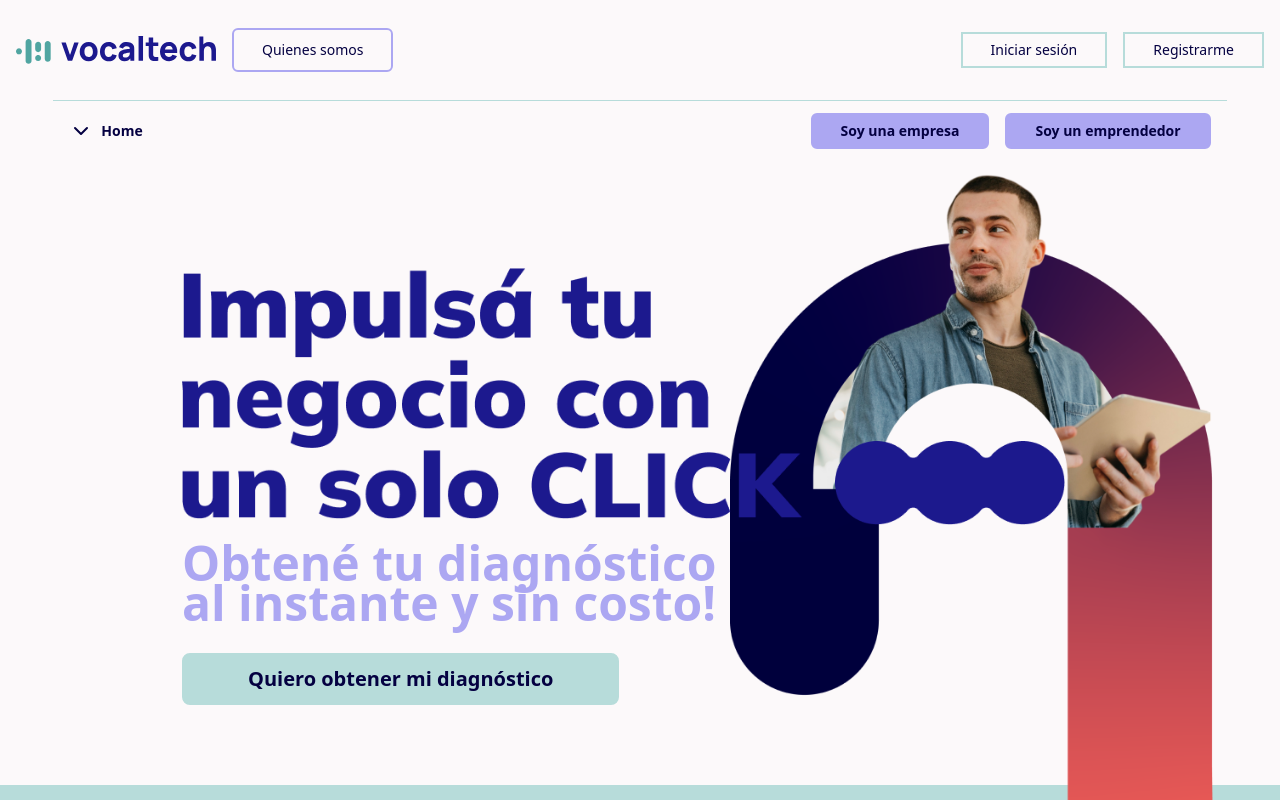
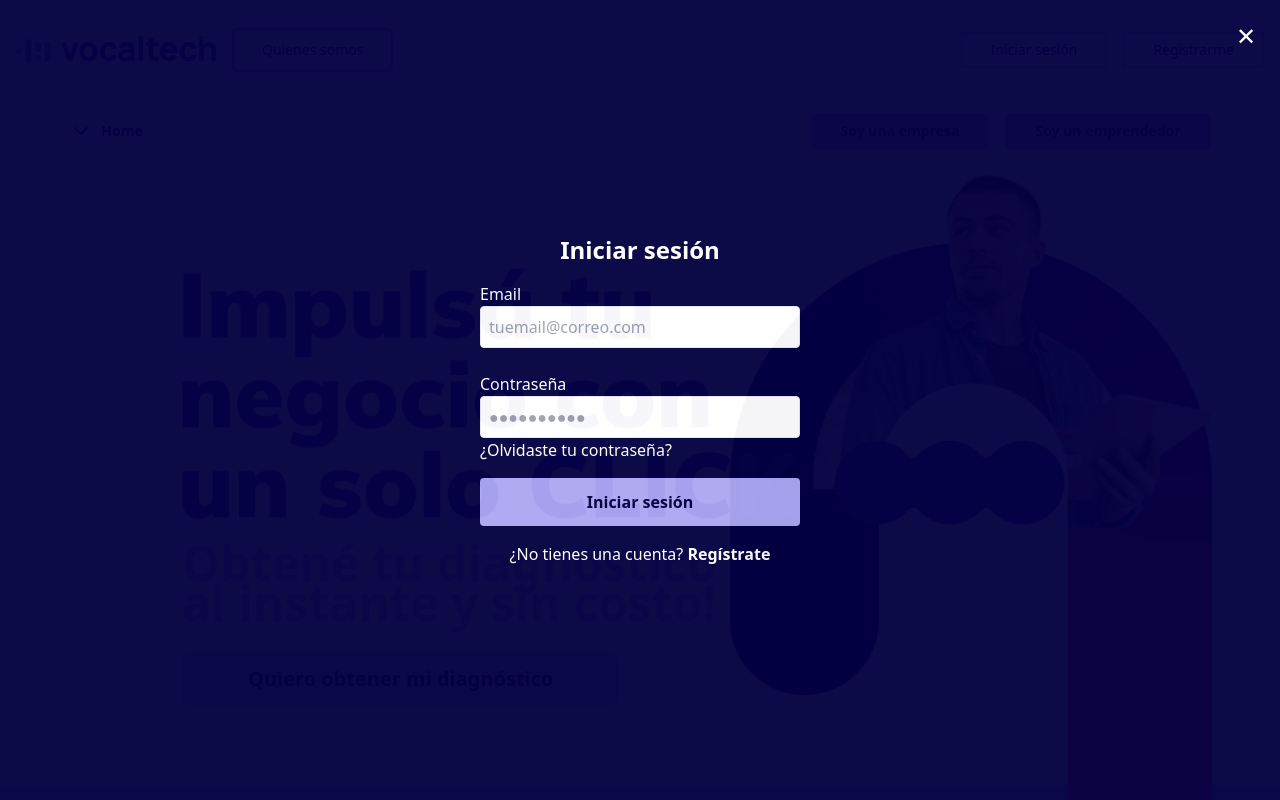
Before and after one commit to No-Country-simulation/equipo-h4-01-vocaltech, a Next.js app in the folder frontend/: page / in a window 1280 px wide. Both pictures are taken after a click on the button "Iniciar sesión". Shown: the top 800 px of the page. Built offline with nearby package versions, Linux system fonts and the light colour scheme.

Commit message:
add Auth modal

```diff
--- /dev/null
+++ b/frontend/src/app/(public)/(home)/components/AuthModal.tsx
@@ -0,0 +1,128 @@
+"use client";
+import { useState, useEffect } from "react";
+import { useAuthModal } from "@/store/useAuthModal";
+import Link from "next/link";
+
+export default function AuthModal() {
+  const { isOpen, isLogin, closeModal } = useAuthModal();
+  const [isCompany, setIsCompany] = useState(false);
+
+  useEffect(() => {
+    // Solo abrir el modal si no está previamente cerrado
+    const modalShown = localStorage.getItem("modalShown");
+
+    if (!modalShown) {
+      // Si el modal no se ha mostrado, abrirlo y marcarlo en localStorage
+      localStorage.setItem("modalShown", "true");
+    }
+  }, []);
+
+  const handleToggle = () => {
+    setIsCompany((prev) => !prev);
+  };
+    const { openModal } = useAuthModal();
+
+  return (
+    <div className={`fixed inset-0 bg-deepblue opacity-80 flex items-center justify-center z-50 ${!isOpen && "hidden"}`}>
+      <div className="p-8 w-96 text-start relative text-white">
+        <h2 className="text-2xl font-bold mb-4 text-center text-white">
+          {isLogin ? "Iniciar sesión" : "Registrarse"}
+        </h2>
+        <form>
+        {!isLogin && (
+          <>
+          <label htmlFor="name">Nombre/s y apellido/s</label>
+          <input
+            type="text"
+            placeholder="Juan Perez"
+            className="bg-white text-black mb-6 w-full py-2 px-2 border rounded-sm focus:outline-none focus:ring-2 focus:ring-blue-500"
+          />
+          </>
+        )}
+          <label htmlFor="email">Email</label>
+          <input
+            type="email"
+            placeholder="tuemail@correo.com"
+            className="bg-white text-black mb-6 w-full py-2 px-2 border rounded-sm focus:outline-none focus:ring-2 focus:ring-blue-500"
+          />
+          <label htmlFor="password">Contraseña</label>
+          <input
+            type="password"
+            placeholder="&#9679;&#9679;&#9679;&#9679;&#9679;&#9679;&#9679;&#9679;&#9679;&#9679;"
+            className={`bg-white text-black ${!isLogin && "mb-6"} w-full py-2 px-2 border rounded-sm focus:outline-none focus:ring-2 focus:ring-blue-500`}
+          />
+        {isLogin && (
+          <p>
+              ¿Olvidaste tu contraseña?
+          </p>
+        )}
+          {!isLogin && (
+            <>
+              <label htmlFor="confirm-password">Repetir contraseña</label>
+              <input
+                type="password"
+                placeholder="&#9679;&#9679;&#9679;&#9679;&#9679;&#9679;&#9679;&#9679;&#9679;&#9679;"
+                className="bg-white text-black mb-6 w-full py-2 px-2 border rounded-sm focus:outline-none focus:ring-2 focus:ring-blue-500"
+              />
+            </>
+          )}
+
+          {/* Toggle switch para seleccionar tipo de usuario */}
+          {!isLogin && (
+            <div className="mb-6">
+              <label className="block text-lg">Seleccionar tipo de usuario:</label>
+              <div className="flex items-center space-x-4 mt-2">
+                <span className="text-sm text-white">Emprendedor</span>
+                <div
+                  onClick={handleToggle}
+                  className={`relative inline-block w-12 h-6 transition duration-200 ease-in-out ${isCompany ? "bg-lavender" : "bg-aqua"} rounded-full cursor-pointer`}
+                >
+                  <span
+                    className={`absolute top-0.5 left-0.5 w-5 h-5 bg-white rounded-full shadow-md transform transition-transform duration-200 ease-in-out ${
+                      isCompany ? "translate-x-6" : ""
+                    }`}
+                  ></span>
+                </div>
+                <span className="text-sm text-white">Empresa</span>
+              </div>
+            </div>
+          )}
+
+          <button
+            type="submit"
+            className="mt-4 w-full bg-lavender font-bold text-deepblue py-3 rounded-sm hover:bg-white"
+          >
+            {isLogin ? "Iniciar sesión" : "Registrarme"}
+          </button>
+        </form>
+
+        {/* Link para iniciar sesión */}
+        {!isLogin && (
+          <div className="mt-4 text-center">
+            <button
+            onClick={() => openModal(true)}>
+              ¿Ya tienes una cuenta? <b>Iniciar sesión</b>
+              </button>
+          </div>
+        )}
+
+        {/* Link para registrarse */}
+        {isLogin && (
+          <div className="mt-4 text-center">
+            <button
+            onClick={() => openModal(false)}>
+              ¿No tienes una cuenta? <b>Regístrate</b>
+              </button>
+          </div>
+        )}
+      </div>
+
+      <button
+        onClick={closeModal}
+        className="absolute top-5 right-6 text-white hover:text-gray-700 text-2xl"
+      >
+        ✕
+      </button>
+    </div>
+  );
+}
--- a/frontend/src/app/(public)/(home)/page.tsx
+++ b/frontend/src/app/(public)/(home)/page.tsx
@@ -4,10 +4,12 @@ import InfoRectangle from './components/InfoRectangle'
 import Lineal from './components/Lineal'
 import Steps from './components/Steps'
 import Experience from './components/Experience'
+import AuthModal from './components/AuthModal'
 
 export default function page() {
   return (
     <div>
+      <AuthModal />
       <HomeImage />
       <InfoRectangle />
       <div className='flex'>
--- a/frontend/src/app/(public)/components/Navbar.tsx
+++ b/frontend/src/app/(public)/components/Navbar.tsx
@@ -1,31 +1,38 @@
+"use client";
+import { useAuthModal } from '@/store/useAuthModal';
 import { ChevronDown } from 'lucide-react';
 import Image from 'next/image';
 import Link from 'next/link';
 import React from 'react';
 
-type NavbarProps = {};
+const Navbar: React.FC = () => {
+  const { openModal } = useAuthModal();
 
-const Navbar: React.FC<NavbarProps> = () => {
   return (
     <nav>
       <div className="container mx-auto px-4 py-3 my-4 flex items-center justify-between">
         <div className="space-x-4 flex items-center">
           {/* Logo */}
           <Link href="/">
-    <Image src="/img/vocaltech-logo.svg" alt="Vocaltech" width={200} height={200}  />
+            <Image src="/img/vocaltech-logo.svg" alt="Vocaltech" width={200} height={200} />
           </Link>
           {/* Buttons */}
-          <button className='text-deepblue text-sm font-normal leading-4 py-3 px-7 hover:bg-lavender hover:text-white rounded-md border-lavender border-2'>
           <Link href="/nosotros">
+            <button className="text-deepblue text-sm font-normal leading-4 py-3 px-7 hover:bg-lavender hover:text-white rounded-md border-lavender border-2">
               Quienes somos
+            </button>
           </Link>
-          </button>
         </div>
+
         <div className="space-x-4">
-        <button className="text-deepblue text-sm font-medium leading-4 py-2 px-7 hover:bg-aqua hover:text-white border-aqua border-2">
+          <button
+            onClick={() => openModal(true)}
+            className="text-deepblue text-sm font-medium leading-4 py-2 px-7 hover:bg-aqua hover:text-white border-aqua border-2">
             Iniciar sesión
           </button>
-          <button className="text-deepblue text-sm font-medium leading-4 py-2 px-7 hover:bg-aqua hover:text-white border-aqua border-2">
+          <button
+            onClick={() => openModal(false)}
+            className="text-deepblue text-sm font-medium leading-4 py-2 px-7 hover:bg-aqua hover:text-white border-aqua border-2">
             Registrarme
           </button>
         </div>
@@ -53,7 +60,6 @@ const Navbar: React.FC<NavbarProps> = () => {
           </div>
         </div>
       </div>
-
     </nav>
   );
 };
--- a/frontend/src/app/layout.tsx
+++ b/frontend/src/app/layout.tsx
@@ -1,6 +1,7 @@
 import type { ReactNode } from "react";
 import type { Metadata } from "next";
 import "./styles/globals.css";
+import AuthModal from "./(public)/(home)/components/AuthModal";
 
 export const metadata: Metadata = {
   title: "VocalTech",
@@ -15,7 +16,10 @@ export const metadata: Metadata = {
 export default function RootLayout({ children }: { children: ReactNode }) {
   return (
     <html lang="es" suppressHydrationWarning>
-      <body>{children}</body>
+      <body>
+        {children}
+        <AuthModal />
+      </body>
     </html>
   );
 }
--- /dev/null
+++ b/frontend/src/store/useAuthModal.ts
@@ -0,0 +1,19 @@
+import { create } from "zustand";
+
+interface AuthModalState {
+  isOpen: boolean;
+  isLogin: boolean;
+  userType: "empresa" | "emprendedor";
+  openModal: (isLogin: boolean) => void;
+  closeModal: () => void;
+  setUserType: (type: "empresa" | "emprendedor") => void;
+}
+
+export const useAuthModal = create<AuthModalState>((set) => ({
+  isOpen: false,
+  isLogin: true,
+  userType: "empresa",
+  openModal: (isLogin) => set({ isOpen: true, isLogin }),
+  closeModal: () => set({ isOpen: false }),
+  setUserType: (type) => set({ userType: type }),
+}));
```
Lines whose indentation alone changed are shown as unchanged.
